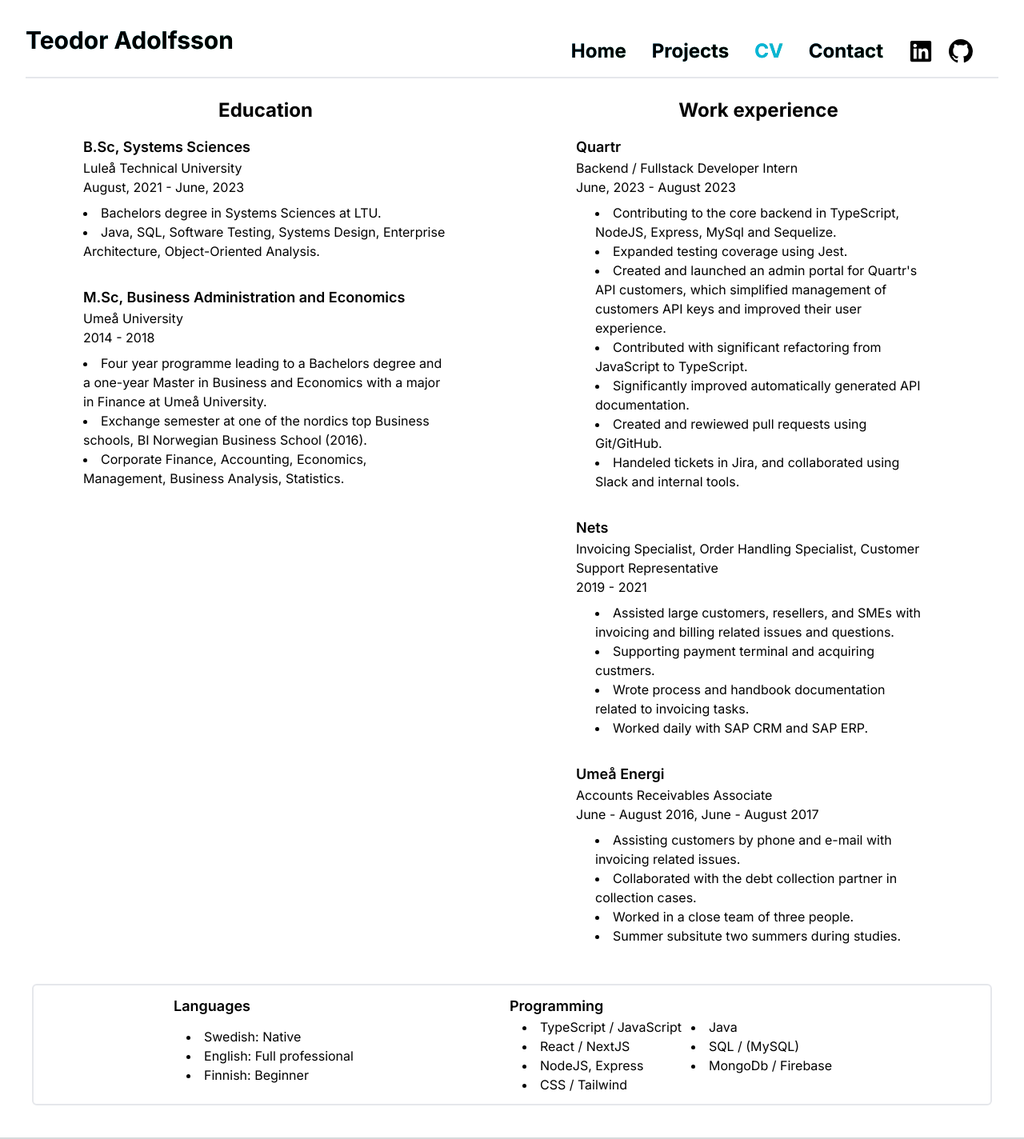
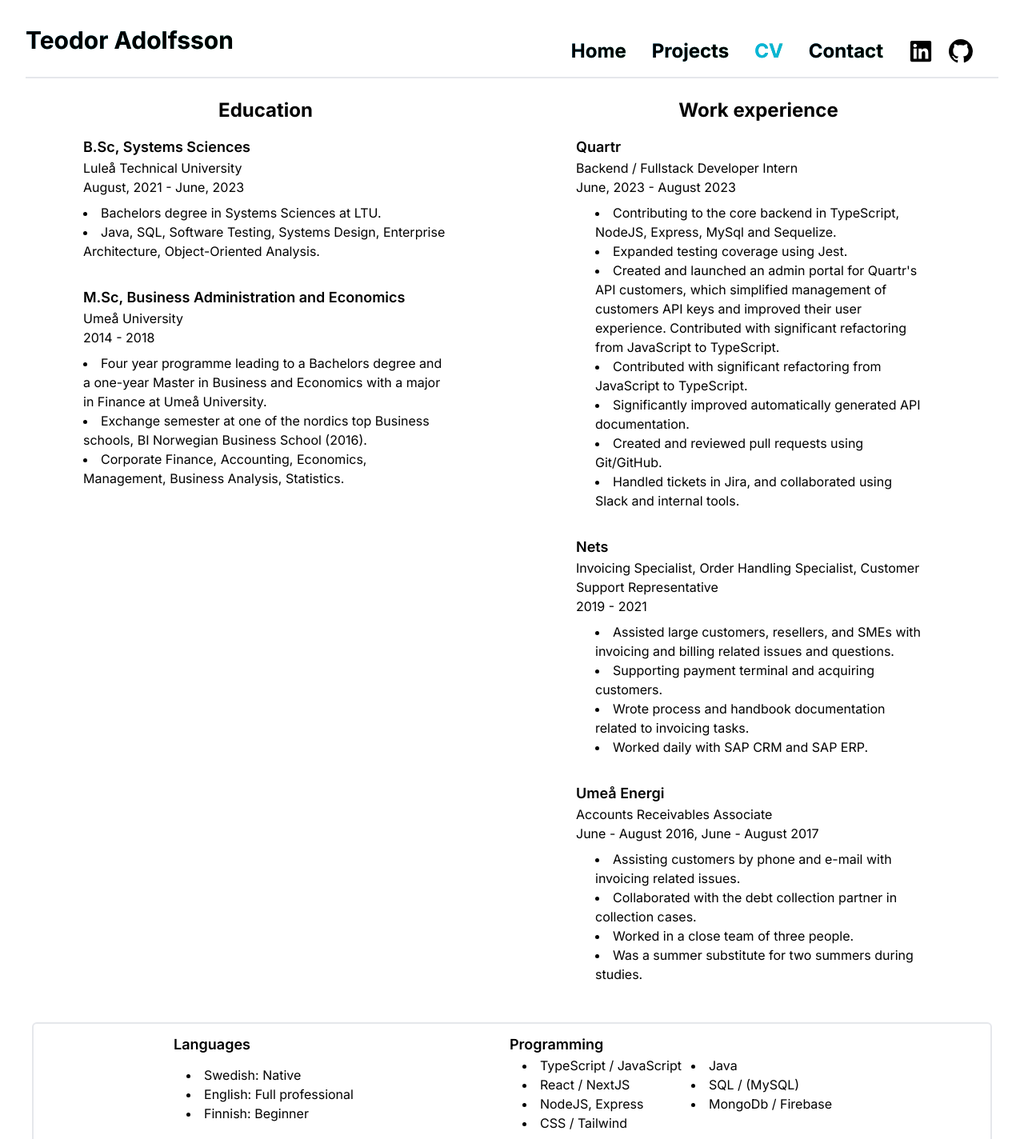
Before and after one commit to Teddy-94/personal-website, a Next.js app: page /cv in a window 1280 px wide. Shown: the top 1424 px of the page at 80% size. Built offline with nearby package versions, Linux system fonts and the light colour scheme.

Commit message:
spelling

```diff
--- a/src/app/cv/components/work.tsx
+++ b/src/app/cv/components/work.tsx
@@ -16,31 +16,27 @@ const Work = () => {
         <div className="mx-auto px-6">
           <ul>
             <li>
-              {" "}
               Contributing to the core backend in TypeScript, NodeJS, Express,
-              MySql and Sequelize.{" "}
+              MySql and Sequelize.
             </li>
             <li> Expanded testing coverage using Jest.</li>
             <li>
-              {" "}
               Created and launched an admin portal for Quartr's API customers,
               which simplified management of customers API keys and improved
-              their user experience.{" "}
+              their user experience. Contributed with significant refactoring
+              from JavaScript to TypeScript.
             </li>
             <li>
-              {" "}
               Contributed with significant refactoring from JavaScript to
-              TypeScript.{" "}
+              TypeScript.
             </li>
             <li>
-              {" "}
-              Significantly improved automatically generated API documentation.{" "}
+              Significantly improved automatically generated API documentation.
             </li>
-            <li> Created and rewiewed pull requests using Git/GitHub.</li>
+            <li>Created and reviewed pull requests using Git/GitHub.</li>
             <li>
-              {" "}
-              Handeled tickets in Jira, and collaborated using Slack and
-              internal tools.
+              Handled tickets in Jira, and collaborated using Slack and internal
+              tools.
             </li>
           </ul>
         </div>
@@ -63,7 +59,7 @@ const Work = () => {
               Assisted large customers, resellers, and SMEs with invoicing and
               billing related issues and questions.
             </li>
-            <li>Supporting payment terminal and acquiring custmers.</li>
+            <li>Supporting payment terminal and acquiring customers.</li>
             <li>
               Wrote process and handbook documentation related to invoicing
               tasks.
@@ -91,7 +87,7 @@ const Work = () => {
               Collaborated with the debt collection partner in collection cases.
             </li>
             <li>Worked in a close team of three people.</li>
-            <li>Summer subsitute two summers during studies.</li>
+            <li>Was a summer substitute for two summers during studies.</li>
           </ul>
         </div>
       </div>
```
